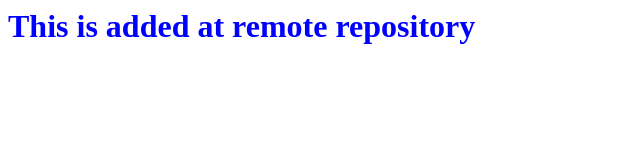
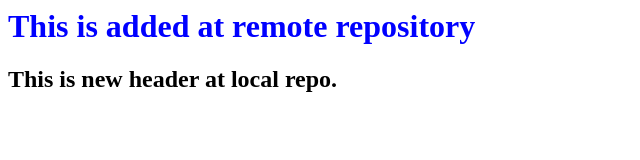
Before and after one commit to vaishnavikutre/SSHRemoteRepo, a plain HTML site: page index.html in a window 1280 px wide. Shown: the whole page, without its empty margins (0-640 px from the left). Drawn offline with Linux system fonts and the light colour scheme.

Commit message:
H2 header is added at local repo

```diff
--- a/index.html
+++ b/index.html
@@ -9,5 +9,6 @@
     </head>
     <body>
         <h1>This is added at remote repository</h1>
+        <h2>This is new header at local repo.</h2>
     </body>
 </html>
```
